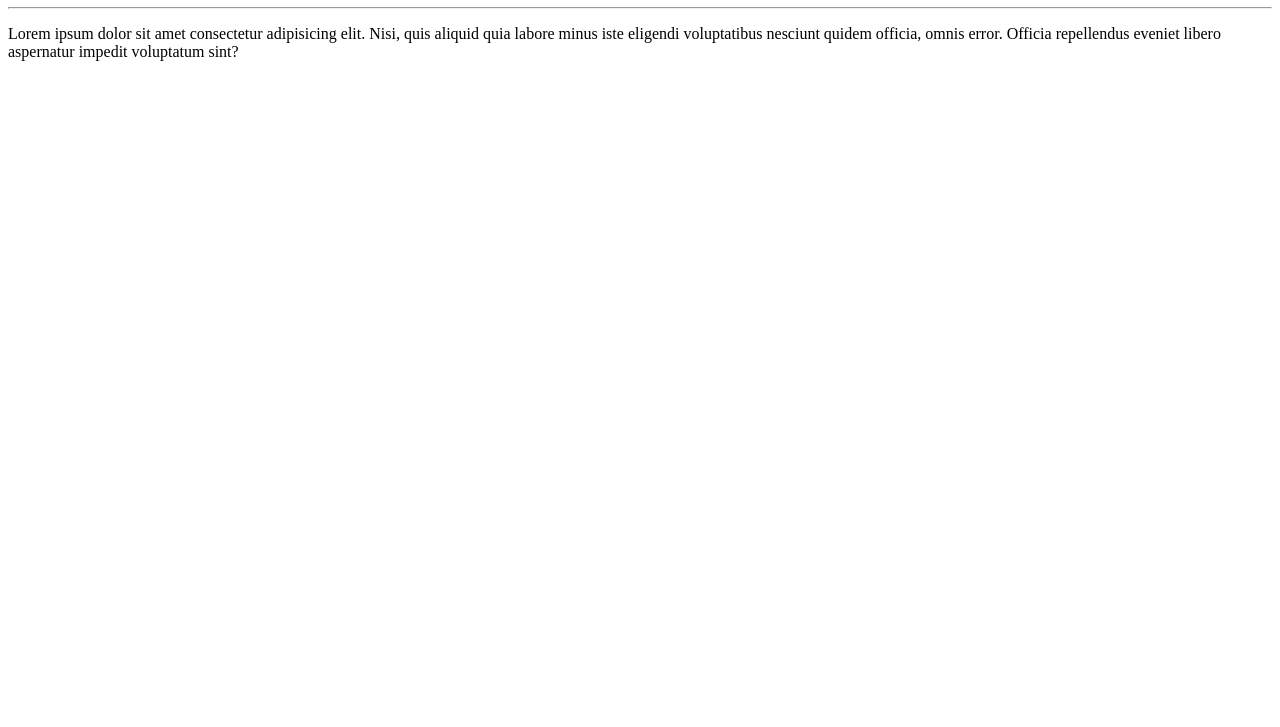
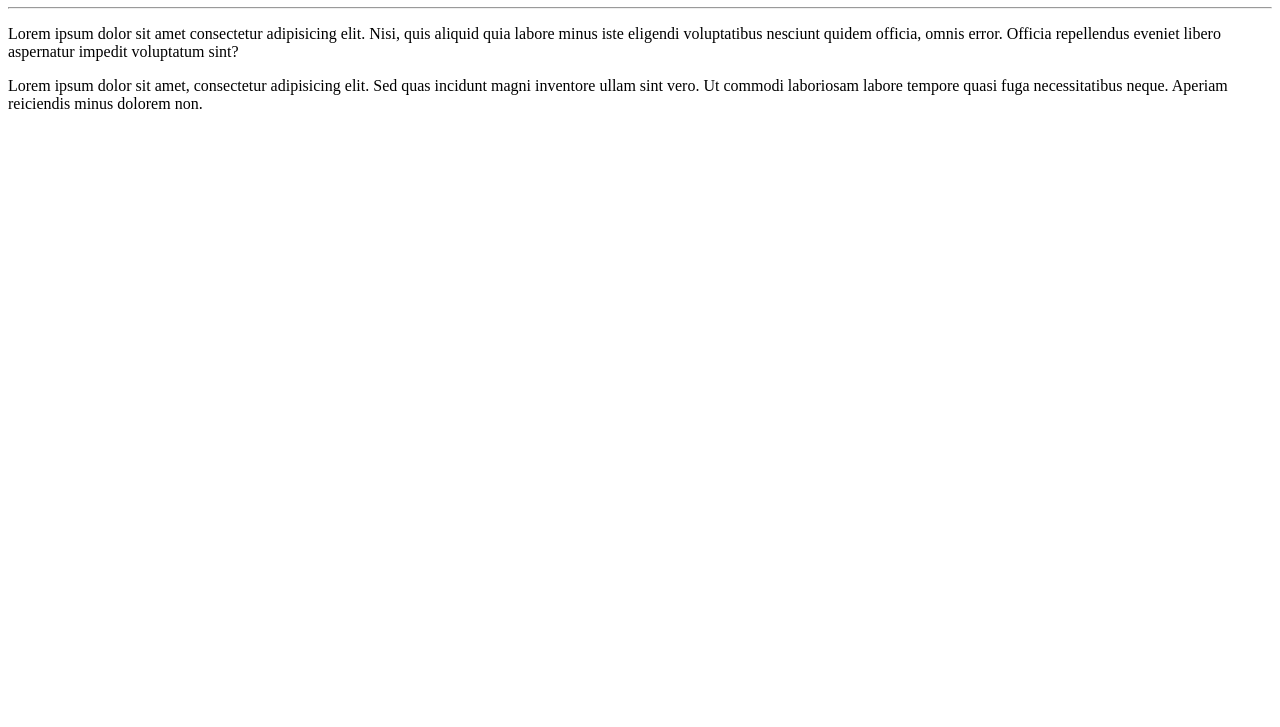
Before and after one commit to JoaoGabriel18/Ola-mundo, a plain HTML site: page site exemplo/index.html in a window 1280 px wide. Shown: the part 73-800 px from the top of the page. Drawn offline with Linux system fonts and the light colour scheme.

Commit message:
Add um paragrafo

```diff
--- a/site exemplo/index.html
+++ b/site exemplo/index.html
@@ -10,5 +10,6 @@
     <h1>Olá Mundo</h1>
     <hr>
     <p>Lorem ipsum dolor sit amet consectetur adipisicing elit. Nisi, quis aliquid quia labore minus iste eligendi voluptatibus nesciunt quidem officia, omnis error. Officia repellendus eveniet libero aspernatur impedit voluptatum sint?</p>
+    <p>Lorem ipsum dolor sit amet, consectetur adipisicing elit. Sed quas incidunt magni inventore ullam sint vero. Ut commodi laboriosam labore tempore quasi fuga necessitatibus neque. Aperiam reiciendis minus dolorem non.</p>
 </body>
 </html>
```
